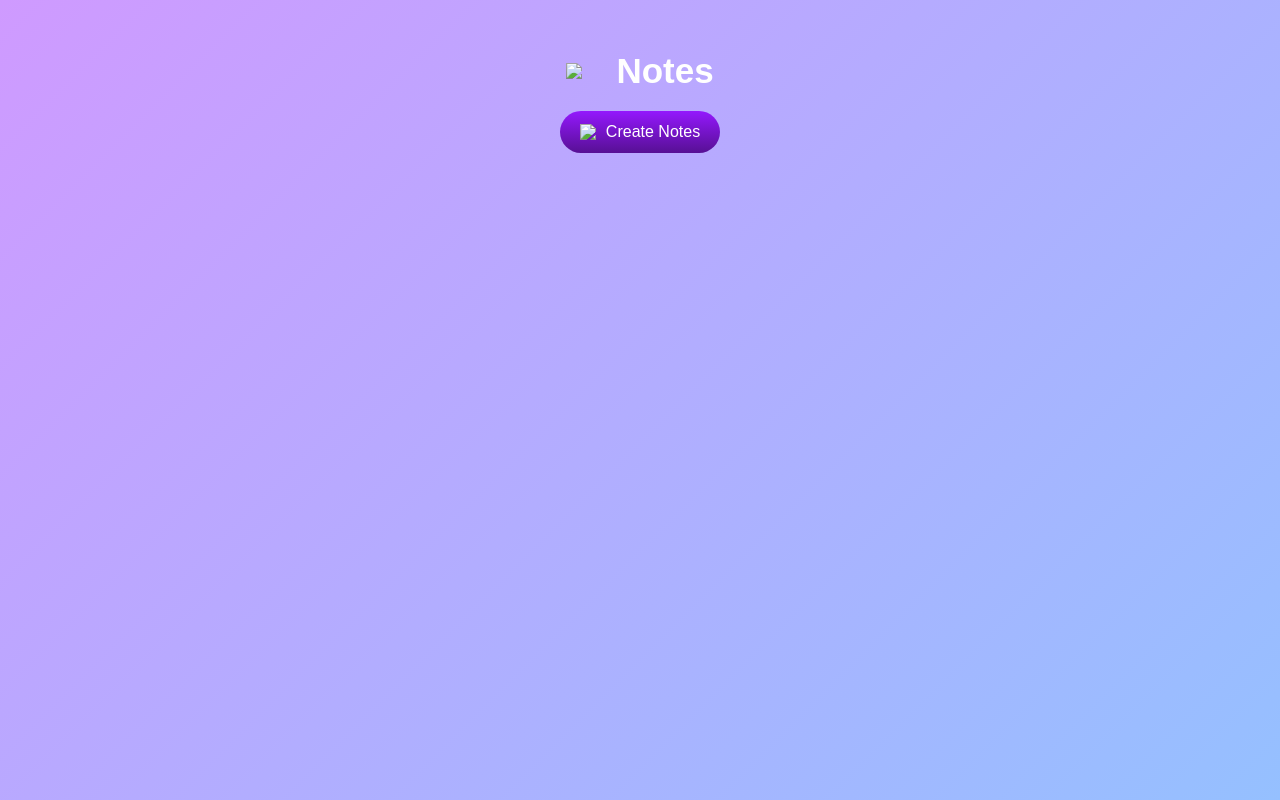
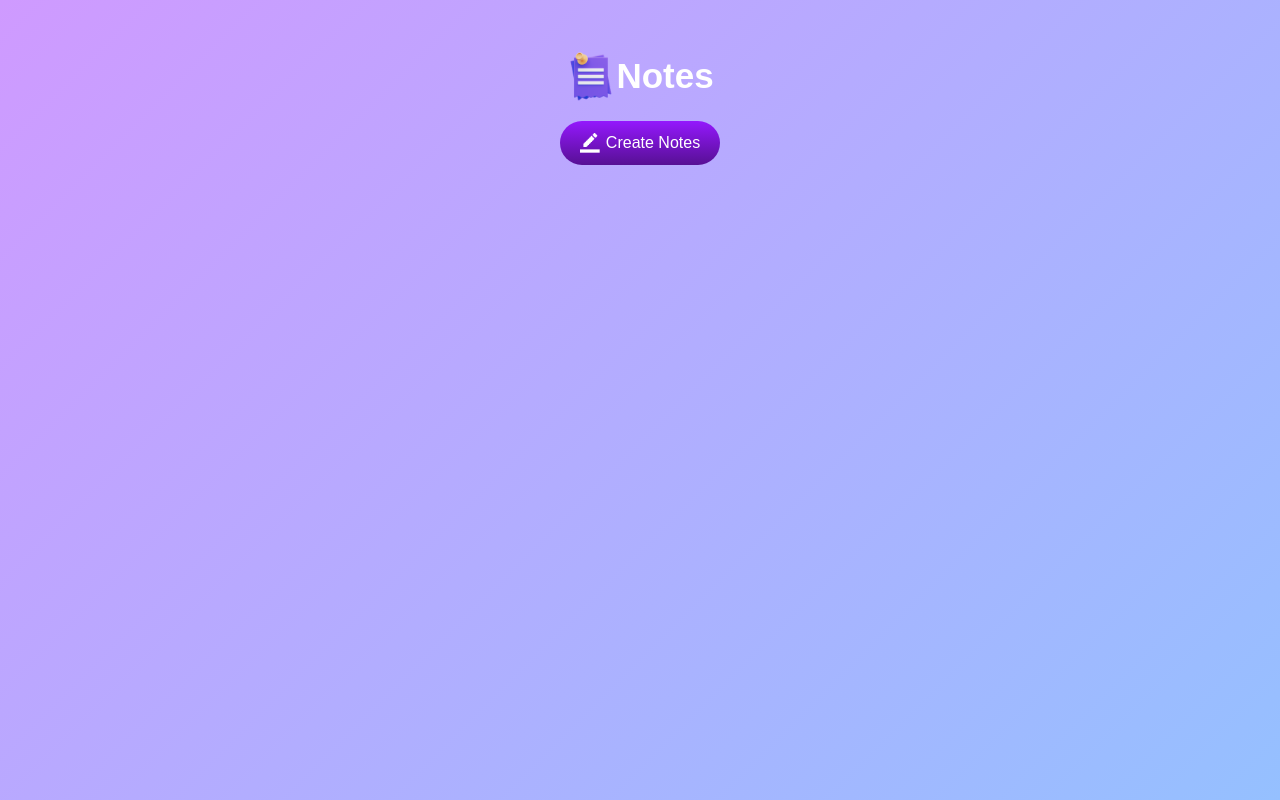
Before and after one commit to AbdusSubhanAarba/Notes-App, a plain HTML site: page index.html in a window 1280 px wide. Drawn offline with Linux system fonts and the light colour scheme.

Commit message:
index.html

```diff
--- a/index.html
+++ b/index.html
@@ -8,8 +8,8 @@
   </head>
   <body>
     <div class="container">
-      <h1><img src="images/notes.png" />Notes</h1>
-      <button class="btn"><img src="images/edit.png" /> Create Notes</button>
+      <h1><img src="https://raw.githubusercontent.com/AbdusSubhanAarba/Notes-App/main/notes.png" />Notes</h1>
+      <button class="btn"><img src="https://raw.githubusercontent.com/AbdusSubhanAarba/Notes-App/main/edit.png" /> Create Notes</button>
       <div class="notes-container">
         <!-- <p contenteditable="true" class="input-box">
             <img src="images/delete.png">
```
